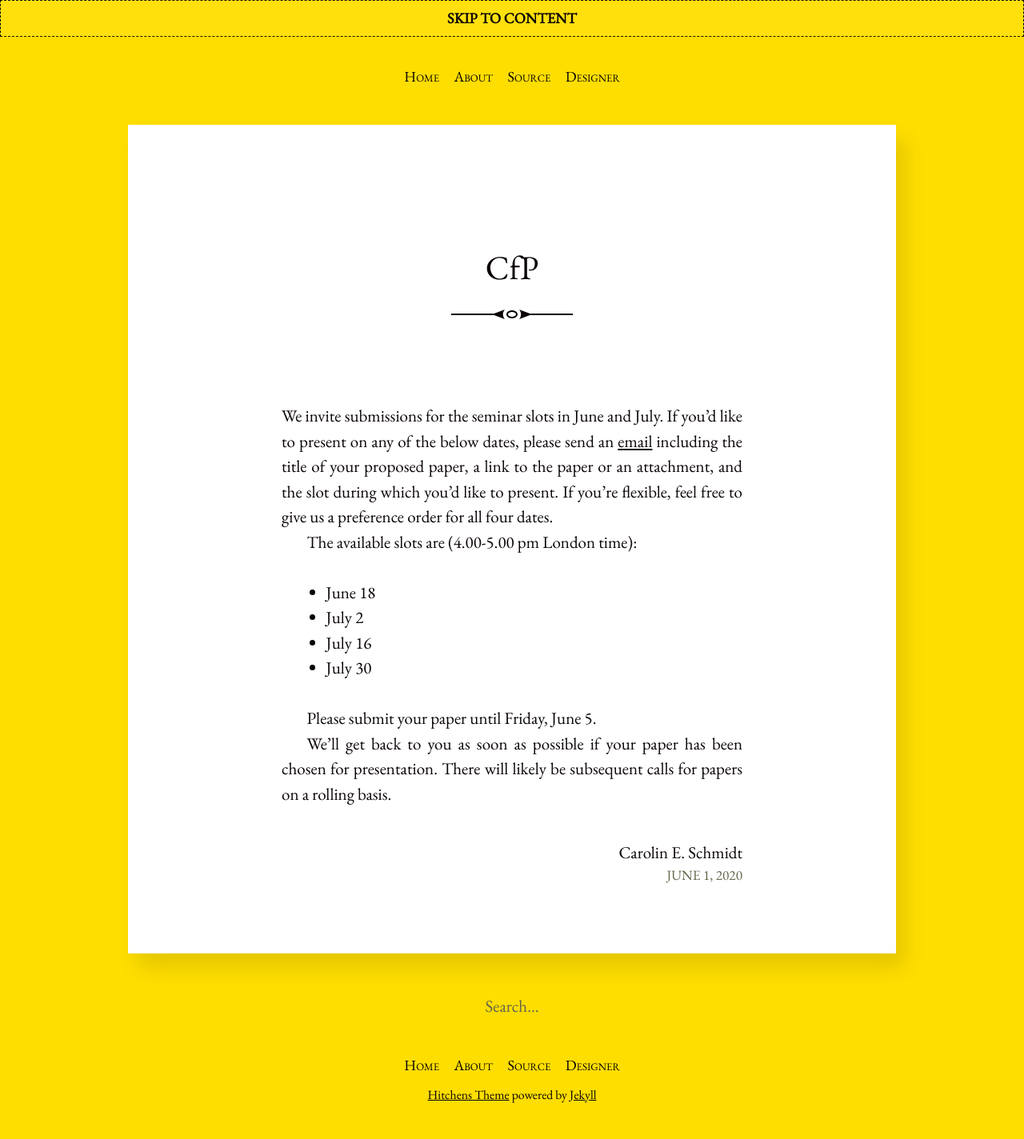
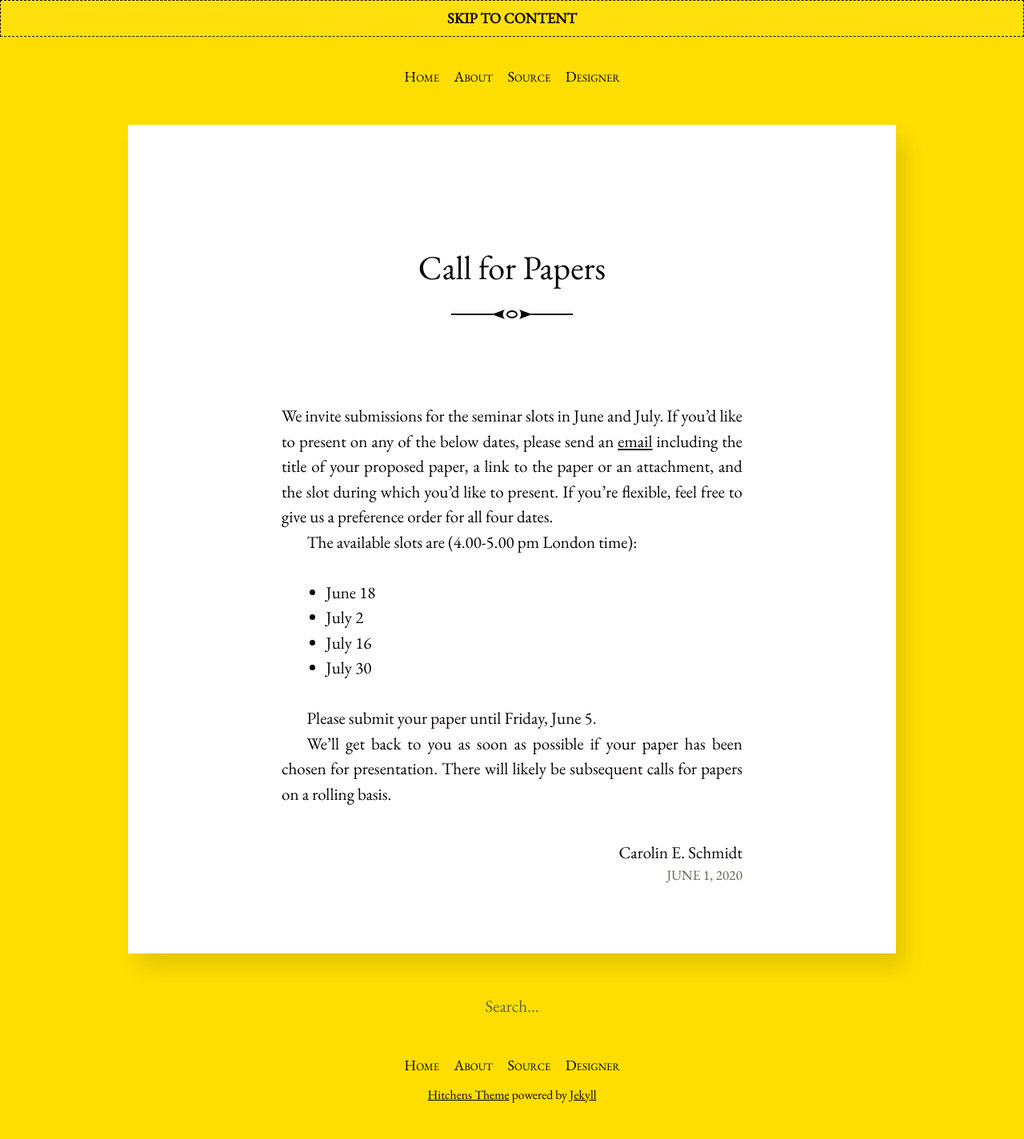
Before and after one commit to thies/real-estate-semimar, a Jekyll site: the page built from _posts/2020-06-01-CfP.md, in a window 1280 px wide. Shown: the whole page at 80% size. Built offline with Jekyll 4.4.1, drawn with Linux system fonts in a browser that asks for light colours.

Commit message:
Layout changed

```diff
--- a/_config.yml
+++ b/_config.yml
@@ -41,5 +41,7 @@ markdown: kramdown
 plugins:
   - jekyll-paginate
 
+show_excerpts: true
+excerpt_length: 0
 paginate: 3
 paginate_path: "/page/:num/"
--- a/_posts/2020-06-01-CfP.md
+++ b/_posts/2020-06-01-CfP.md
@@ -1,5 +1,5 @@
 ---
-title: "CfP"
+title: "Call for Papers"
 layout: post
 author: "Carolin E. Schmidt"
 categories:
```
